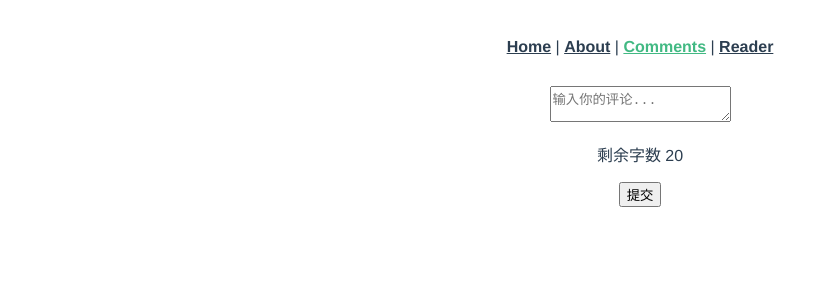
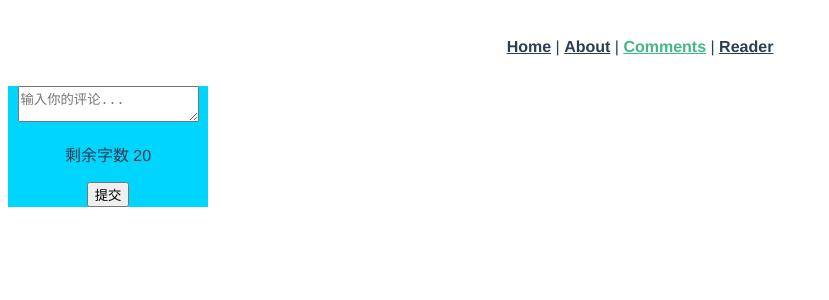
Before and after one commit to Ac-1d/RP2024, a Vue app in the folder front_end/: page /comments in a window 1280 px wide. Shown: the top 300 px of the page, without its empty margins (0-829 px from the left). Built offline with nearby package versions, Linux system fonts and the light colour scheme.

Commit message:
test gitgnore

```diff
--- a/front_end/src/views/Comments.vue
+++ b/front_end/src/views/Comments.vue
@@ -1,5 +1,5 @@
 <template>
-  <div class="comments">
+  <div class="comment">
     <CommentBlock :maxText="20" myname="Yining"/>
   </div>
 </template>
@@ -29,6 +29,9 @@ CommentBlock.comments = [
 <style scoped>
 .comment {
   margin-bottom: 10px;
+  width: 200px;
+  float: left;
+  background-color: rgb(0, 213, 255);
   /* 其他样式... */
 }
 </style>
--- a/front_end/src/views/Test.vue
+++ b/front_end/src/views/Test.vue
@@ -12,7 +12,8 @@
 export default {
   data(){
     return {
-      'message': 'hello'
+      'message': 'hello',
+      'name': 'Lzy'
     }
   }
 }
```
Also changed, not shown: 1 other file (tests, documents, lock files or other folders).
